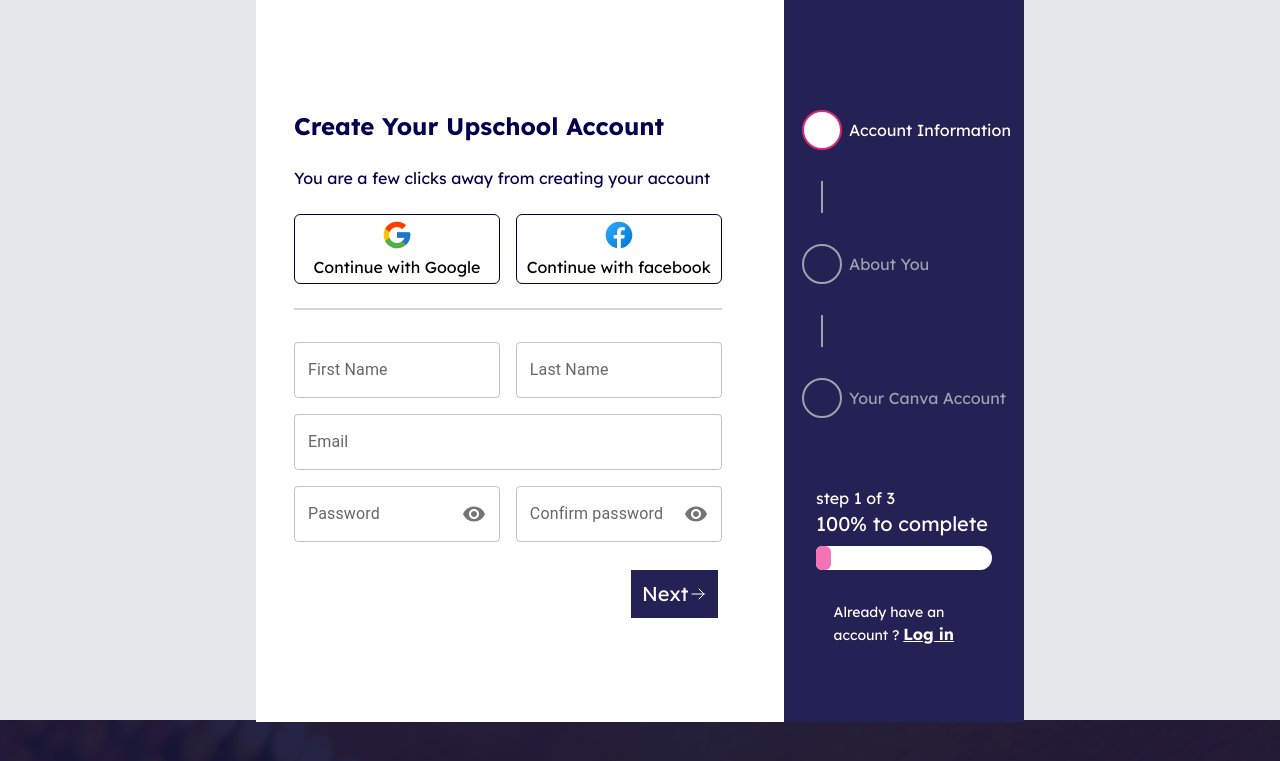
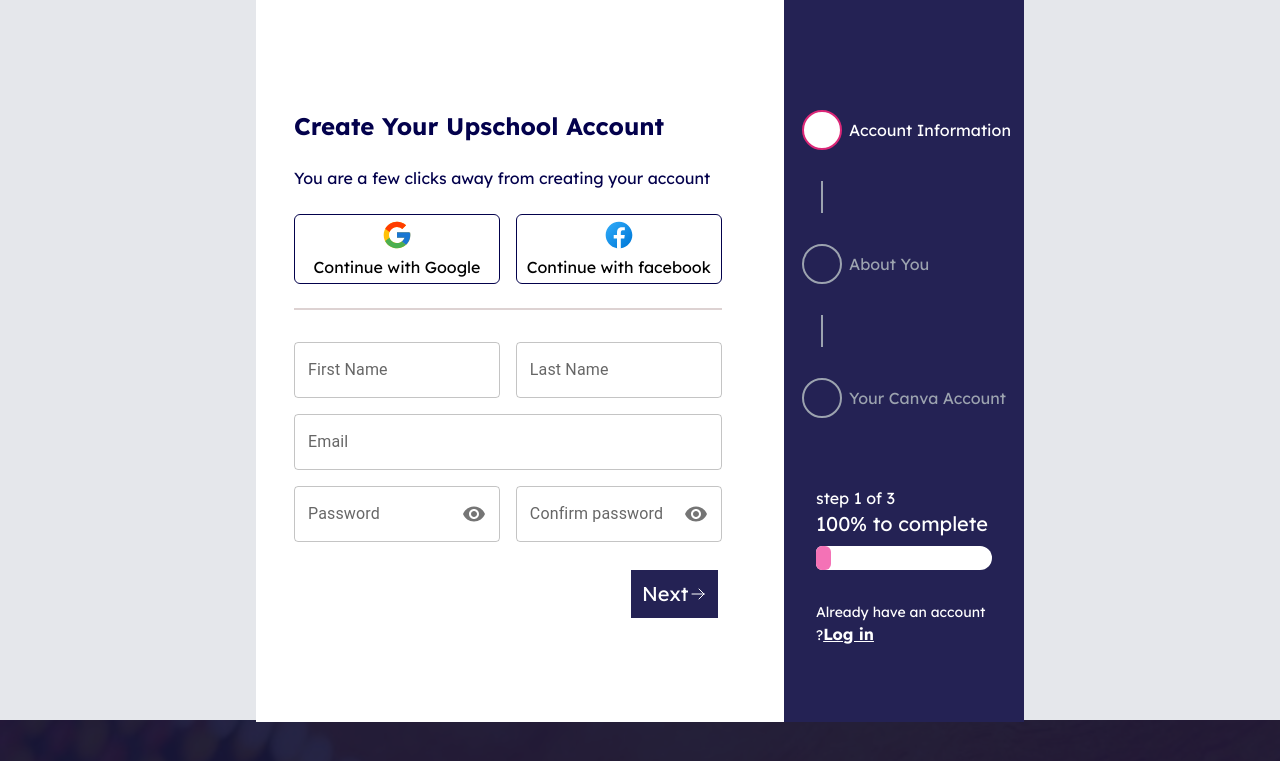
Before and after one commit to ElytraSolutions/upschool_frontend, a React (Vite) app: page /register in a window 1280 px wide. Shown: the top 761 px of the page. Built offline with nearby package versions, Linux system fonts and the light colour scheme.

Commit message:
Manage merge branch

```diff
--- a/src/parts/partsRegisterPage/LoginPart.tsx
+++ b/src/parts/partsRegisterPage/LoginPart.tsx
@@ -1,15 +1,13 @@
 import { NavLink } from 'react-router-dom';
 export default function LoginPart() {
     return (
-        <div className=" row-start-13 row-span-2 text-white grid grid-cols-10 content-center w-full">
-            <div className="col-start-2 col-end-10 text-sm ">
-                Already have an account ?{' '}
-                <NavLink to={'/demo'} className="text-base">
-                    <u>
-                        <b>Log in</b>
-                    </u>
-                </NavLink>
-            </div>
+        <div>
+            <span className="">Already have an account ?</span>
+            <NavLink to={'/demo'} className="text-base inline-block">
+                <u>
+                    <b>Log in</b>
+                </u>
+            </NavLink>
         </div>
     );
 }
--- a/src/parts/partsRegisterPage/RegisterStepIIIHeader.tsx
+++ b/src/parts/partsRegisterPage/RegisterStepIIIHeader.tsx
@@ -1,11 +1,8 @@
 export default function RegisterStepIIIHeader() {
-    const level3 = true;
     return (
         // TODO logic required
         <div
-            className={`${
-                level3 ? 'flex flex-col' : 'hidden'
-            }  text-font-color justify-center gap-y-2 xl:gap-y-3 mb-3`}
+            className={`mt-5 flex flex-col text-font-color justify-center gap-y-2 xl:gap-y-3 mb-3`}
         >
             <h1 className="text-xl 2xl:text-3xl font-bold ">
                 Your Canva Account
```
Also changed, not shown: 1 other file (tests, documents, lock files or other folders).
